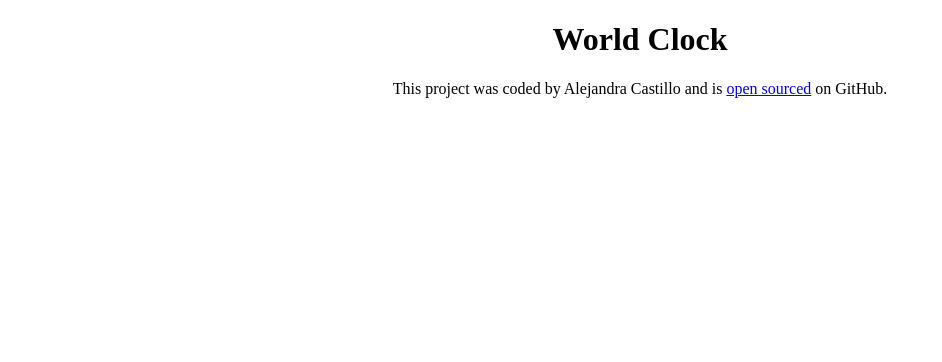
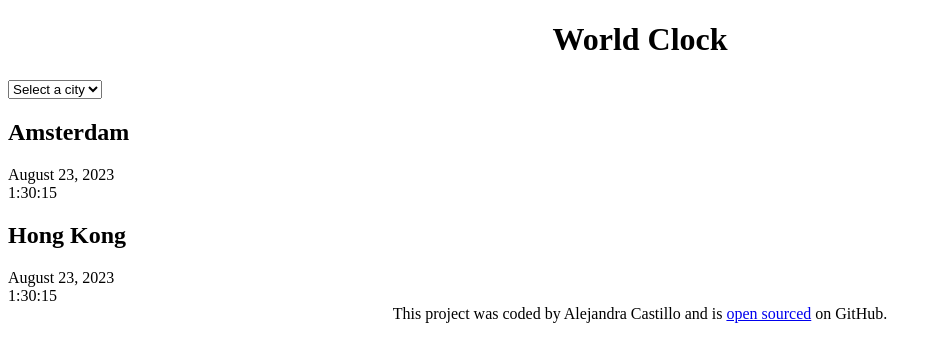
Before and after one commit to apcastillo11/world-clock-project, a plain HTML site: page index.html in a window 1280 px wide. Shown: the whole page, without its empty margins (0-942 px from the left). Drawn offline with Linux system fonts and the light colour scheme.

Commit message:
Added basic HTML

```diff
--- a/index.html
+++ b/index.html
@@ -7,7 +7,23 @@
     <link rel="stylesheet" href="css/style.css" />
   </head>
   <body>
-    <h1>World Clock</h1>
+    <div class="container">
+      <h1>World Clock</h1>
+      <select name="" id="">
+        <option value="">Select a city</option>
+        <option value="">Barcelona</option>
+        <option value="">Nairobi</option>
+        <option value="">Mumbai</option>
+      </select>
+    </div>
+    <div class="city">
+      <h2>Amsterdam</h2>
+      <div class="date">August 23, 2023</div>
+      <div class="time">1:30:15</div>
+      <h2>Hong Kong</h2>
+      <div class="date">August 23, 2023</div>
+      <div class="time">1:30:15</div>
+    </div>
     <footer>
       This project was coded by Alejandra Castillo and is
       <a href="https://github.com/apcastillo11/world-clock-project"
```
